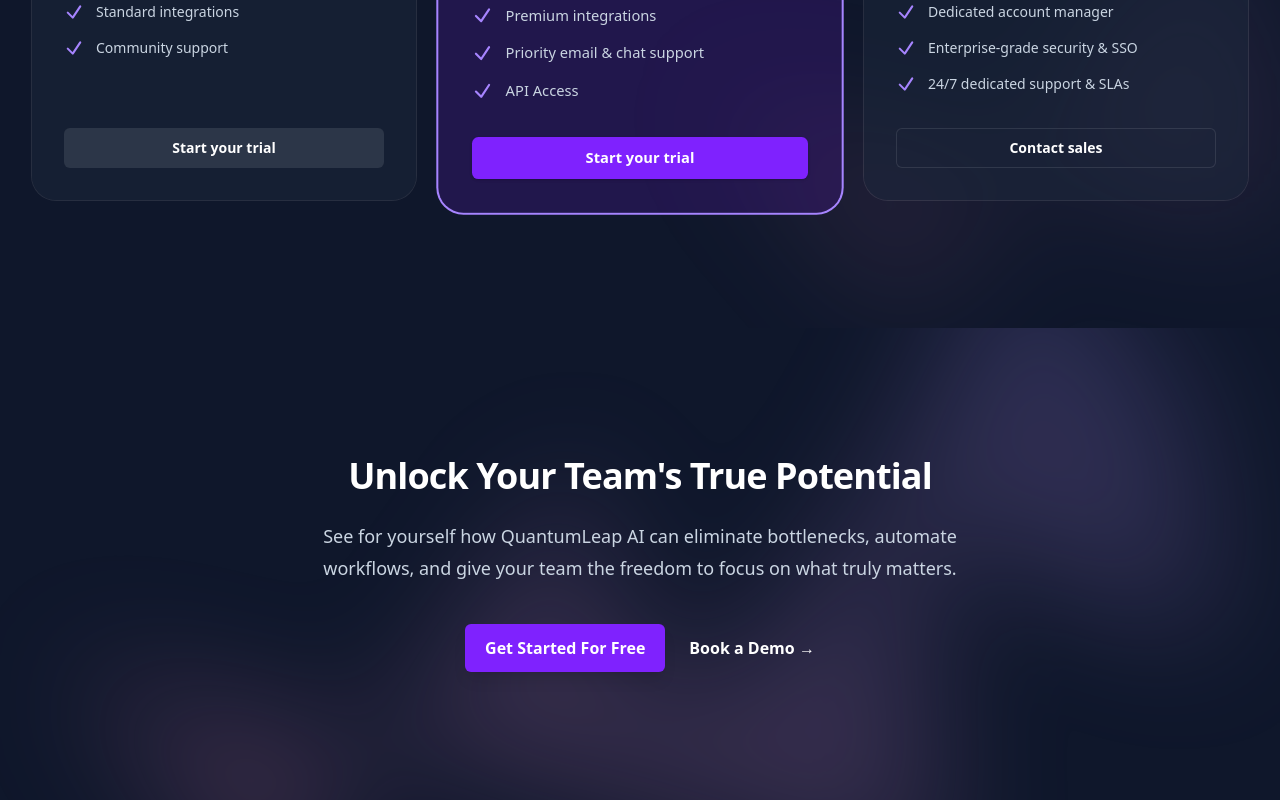
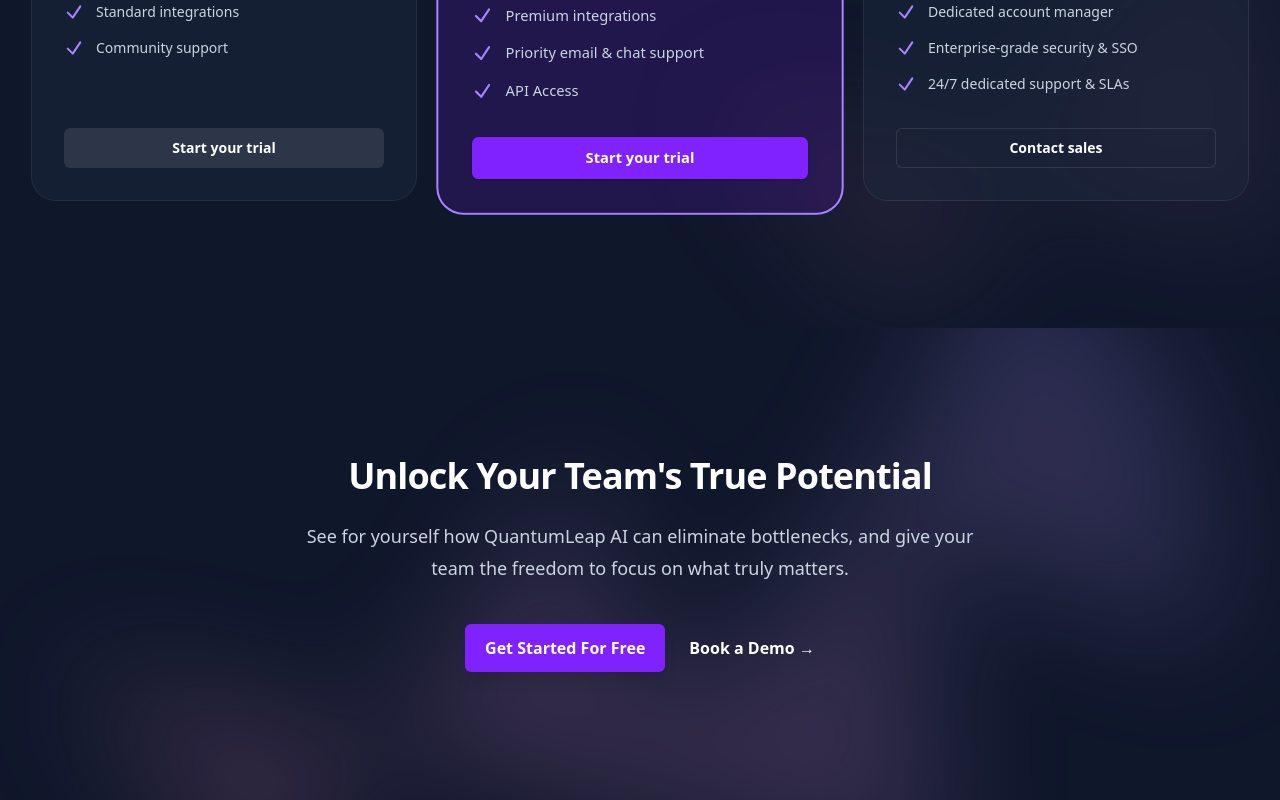
Before and after one commit to AkashAkter/single-page-app, a Next.js app: page / in a window 1280 px wide. Shown: the part 4504-5304 px from the top of the page. Built offline with nearby package versions, Linux system fonts and the light colour scheme.

Commit message:
updating

```diff
--- a/src/components/CTA.tsx
+++ b/src/components/CTA.tsx
@@ -8,9 +8,8 @@
             Unlock Your Team's True Potential
           </h2>
           <p className="mt-6 text-lg leading-8 text-slate-300">
-            See for yourself how QuantumLeap AI can eliminate bottlenecks,
-            automate workflows, and give your team the freedom to focus on what
-            truly matters.
+            See for yourself how QuantumLeap AI can eliminate bottlenecks, and
+            give your team the freedom to focus on what truly matters.
           </p>
           <div className="mt-10 flex items-center justify-center gap-x-6">
             <a
```
